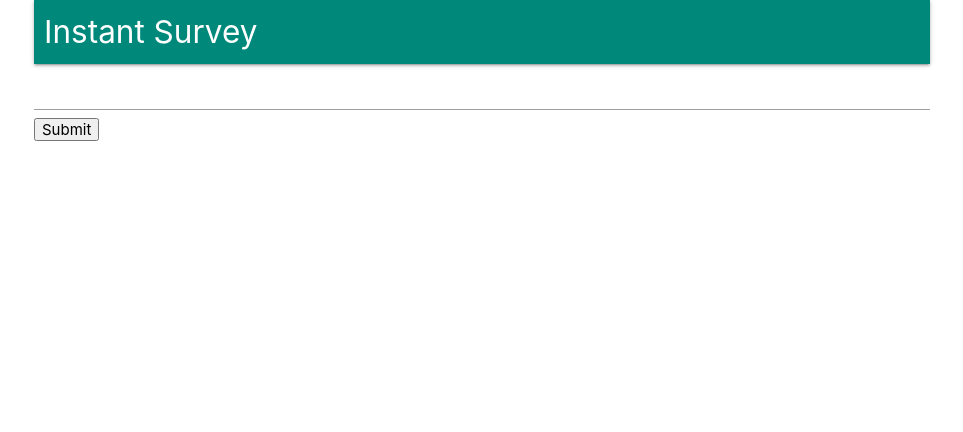
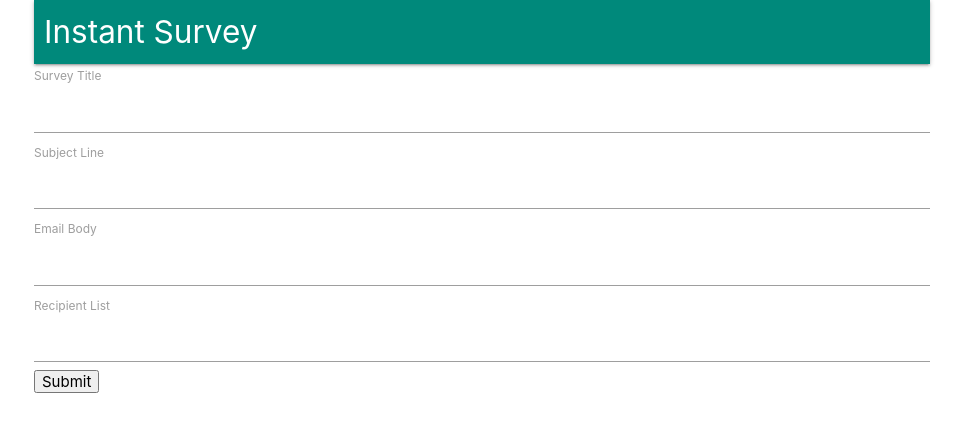
Before and after one commit to hyu6/email-survey, a React (Create React App) app in the folder client/: page /surveys/new in a window 1280 px wide. Shown: the top 432 px of the page, without its empty margins (158-1121 px from the left). Built offline with nearby package versions, Linux system fonts and the light colour scheme; no server answers.

Commit message:
add survey fields

```diff
--- a/client/src/components/surveys/SurveyField.js
+++ b/client/src/components/surveys/SurveyField.js
@@ -2,10 +2,11 @@
 // label and text input
 import React from 'react';
 
-export default () => {
+export default ({ input, label }) => {
   return (
     <div>
-      <input />
+      <label>{label}</label>
+      <input {...input} />
     </div>
   );
 };
--- a/client/src/components/surveys/SurveyForm.js
+++ b/client/src/components/surveys/SurveyForm.js
@@ -1,16 +1,30 @@
 // SurveyForm shows a form for users to add input
+import _ from 'lodash';
 import React, { Component } from 'react';
 import { reduxForm, Field } from 'redux-form';
 
 import SurveyField from './SurveyField';
 
+const FIELDS = [
+  { label: 'Survey Title', name: 'title' },
+  { label: 'Subject Line', name: 'subject' },
+  { label: 'Email Body', name: 'body' },
+  { label: 'Recipient List', name: 'emails' },
+];
+
 class SurveyForm extends Component {
   renderFields() {
-    return (
-      <div>
-        <Field type="text" name="title" component={SurveyField} />
-      </div>
-    );
+    return _.map(FIELDS, ({ label, name }) => {
+      return (
+        <Field
+          key={name}
+          type="text"
+          component={SurveyField}
+          label={label}
+          name={name}
+        />
+      );
+    });
   }
 
   render() {
```
